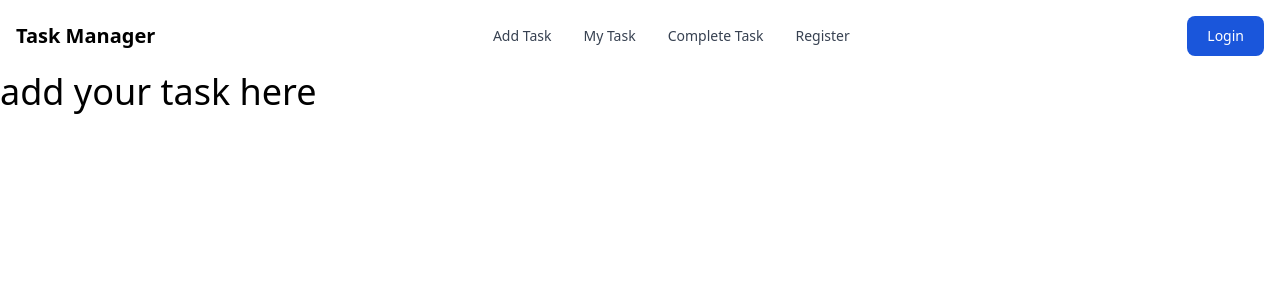
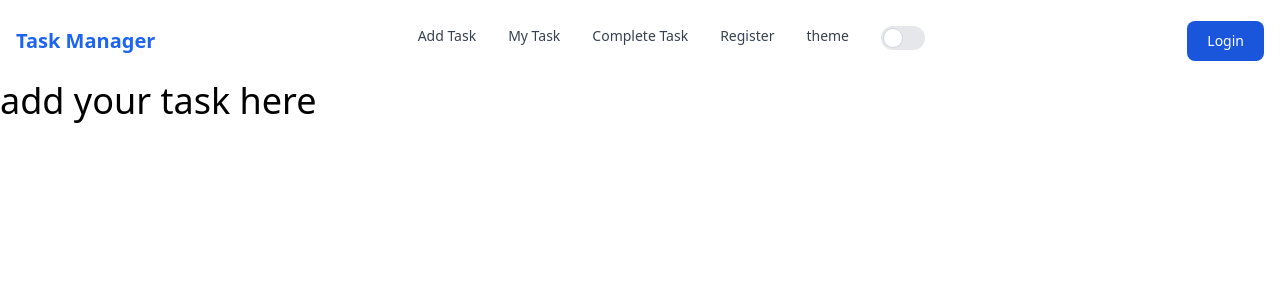
Before and after one commit to mdsultanmahmud/task-manager, a React (Vite) app: page / in a window 1280 px wide. Shown: the top 300 px of the page. Built offline with nearby package versions, Linux system fonts and the light colour scheme.

Commit message:
added navbar

```diff
--- a/src/sharedPages/Navbar.jsx
+++ b/src/sharedPages/Navbar.jsx
@@ -1,22 +1,32 @@
-import React, { useState } from 'react';
+import React, { useState, useEffect } from 'react';
 import { Link } from 'react-router-dom';
 const Navbar = () => {
     const [menulist, setmenuList] = useState(false)
+    const [theme, setTheme] = useState('light')
+    useEffect(() => {
+        if (theme === 'dark') {
+            document.documentElement.classList.add('dark')
+        } else {
+            document.documentElement.classList.remove('dark')
+        }
+    }, [theme])
+    const handleTheme = () => {
+        setTheme(theme === 'dark' ? 'light' : 'dark')
+    }
     return (
 
-        <nav className="bg-white border-gray-200 px-2 sm:px-4 py-2.5 rounded dark:bg-gray-900">
+        <nav className="bg-white border-gray-200 px-2 sm:px-4 py-2.5 dark:bg-gray-900">
             <div className="container flex flex-wrap items-center justify-between mx-auto">
                 <Link to={'/'} className="flex items-center">
-                    <span className="self-center text-xl font-semibold whitespace-nowrap dark:text-white">Task Manager</span>
+                    <span className="self-center text-xl font-semibold whitespace-nowrap text-blue-600 dark:text-white">Task Manager</span>
                 </Link>
                 <div className="flex md:order-2">
                     <Link to={'/login'}><button type="button" className="text-white bg-blue-700 hover:bg-blue-800 focus:ring-4 focus:outline-none focus:ring-blue-300 font-medium rounded-lg text-sm px-5 py-2.5 text-center mr-3 md:mr-0 dark:bg-blue-600 dark:hover:bg-blue-700 dark:focus:ring-blue-800">Login</button></Link>
                     <button onClick={() => setmenuList(!menulist)} data-collapse-toggle="navbar-cta" type="button" className="inline-flex items-center p-2 text-sm text-gray-500 rounded-lg md:hidden hover:bg-gray-100 focus:outline-none focus:ring-2 focus:ring-gray-200 dark:text-gray-400 dark:hover:bg-gray-700 dark:focus:ring-gray-600" aria-controls="navbar-cta" aria-expanded="false">
-                        <span className="sr-only">Open main menu</span>
                         <svg className="w-6 h-6" aria-hidden="true" fill="currentColor" viewBox="0 0 20 20" xmlns="http://www.w3.org/2000/svg"><path fillRule="evenodd" d="M3 5a1 1 0 011-1h12a1 1 0 110 2H4a1 1 0 01-1-1zM3 10a1 1 0 011-1h12a1 1 0 110 2H4a1 1 0 01-1-1zM3 15a1 1 0 011-1h12a1 1 0 110 2H4a1 1 0 01-1-1z" clipRule="evenodd"></path></svg>
                     </button>
                 </div>
-                <div className={`items-center justify-between  ${!menulist? 'hidden':'block'} w-full md:flex md:w-auto md:order-1`} id="navbar-cta">
+                <div className={`items-center justify-between  ${!menulist ? 'hidden' : 'block'} w-full md:flex md:w-auto md:order-1`} id="navbar-cta">
                     <ul className="flex flex-col p-4 mt-4 border border-gray-100 rounded-lg bg-gray-50 md:flex-row md:space-x-8 md:mt-0 md:text-sm md:font-medium md:border-0 md:bg-white dark:bg-gray-800 md:dark:bg-gray-900 dark:border-gray-700">
                         <li>
                             <Link to={'/'} href="#" className="block py-2 pl-3 pr-4 text-gray-700 rounded hover:bg-gray-100 md:hover:bg-transparent md:hover:text-blue-700 md:p-0 md:dark:hover:text-white dark:text-gray-400 dark:hover:bg-gray-700 dark:hover:text-white md:dark:hover:bg-transparent dark:border-gray-700">Add Task</Link>
@@ -30,6 +40,15 @@ const Navbar = () => {
                         <li>
                             <Link to={'/register'} href="#" className="block py-2 pl-3 pr-4 text-gray-700 rounded hover:bg-gray-100 md:hover:bg-transparent md:hover:text-blue-700 md:p-0 md:dark:hover:text-white dark:text-gray-400 dark:hover:bg-gray-700 dark:hover:text-white md:dark:hover:bg-transparent dark:border-gray-700">Register</Link>
                         </li>
+                        <li>
+                            <Link to={'/theme'} href="#" className="block py-2 pl-3 pr-4 text-gray-700 rounded hover:bg-gray-100 md:hover:bg-transparent md:hover:text-blue-700 md:p-0 md:dark:hover:text-white dark:text-gray-400 dark:hover:bg-gray-700 dark:hover:text-white md:dark:hover:bg-transparent dark:border-gray-700">theme</Link>
+                        </li>
+                        <li>
+                        <label  className="inline-flex relative items-center cursor-pointer">
+                            <input type="checkbox" value="" className="sr-only peer" onChange={handleTheme}/>
+                                <div className="w-11 h-6 bg-gray-200 rounded-full peer peer-focus:ring-4 peer-focus:ring-blue-300 dark:peer-focus:ring-blue-800 dark:bg-gray-700 peer-checked:after:translate-x-full peer-checked:after:border-white after:content-[''] after:absolute after:top-0.5 after:left-[2px] after:bg-white after:border-gray-300 after:border after:rounded-full after:h-5 after:w-5 after:transition-all dark:border-gray-600 peer-checked:bg-blue-600"></div>
+                        </label>
+                        </li>
                     </ul>
                 </div>
             </div>
```
